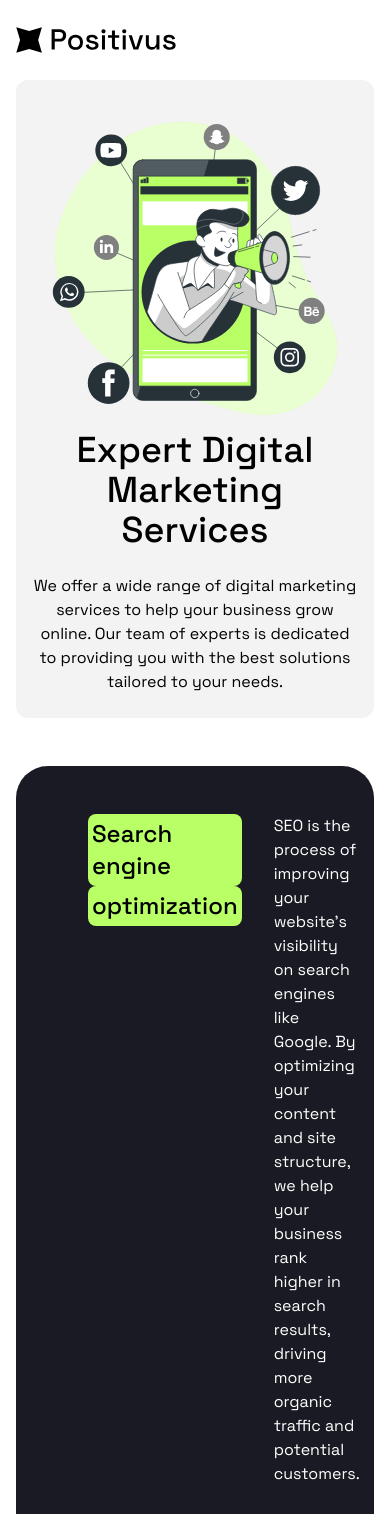
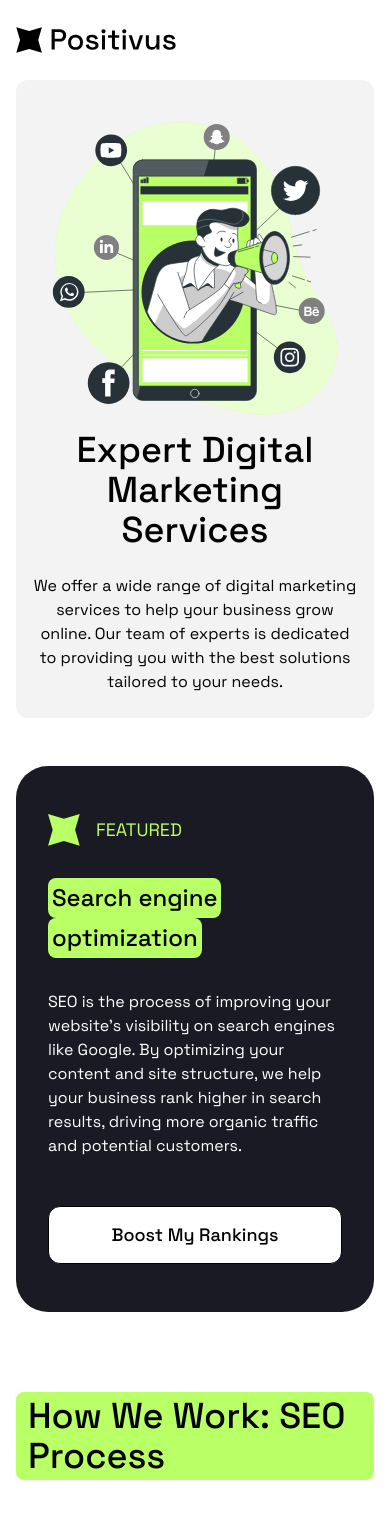
Before and after one commit to iabdwahab/positivus-agency, a React (Vite) app: page /#/services in a window 390 px wide. Shown: the top 1514 px of the page. Built offline with nearby package versions, Linux system fonts and the light colour scheme.

Commit message:
Make SEOService Section Responsive.

```diff
--- a/src/components/SEOService.tsx
+++ b/src/components/SEOService.tsx
@@ -3,9 +3,10 @@ import icon from "/global/logo-icon-light.svg";
 function SEOService() {
   return (
     <section className="section container">
-      <div className="bg-secondary grid grid-cols-[auto_auto_1fr] gap-8 rounded-4xl px-10 py-12">
-        <div>
-          <img src={icon} alt="Icon" className="w-12" />
+      <div className="bg-secondary grid gap-8 rounded-4xl px-8 py-12 md:px-10 lg:grid-cols-[auto_auto_1fr]">
+        <div className="flex items-center gap-4 lg:items-start">
+          <img src={icon} alt="Icon" className="2 w-8" />
+          <p className="text-primary text-lg lg:hidden">FEATURED</p>
         </div>
         <div>
           <h3 className="flex w-fit flex-col text-2xl font-medium text-black">
```
